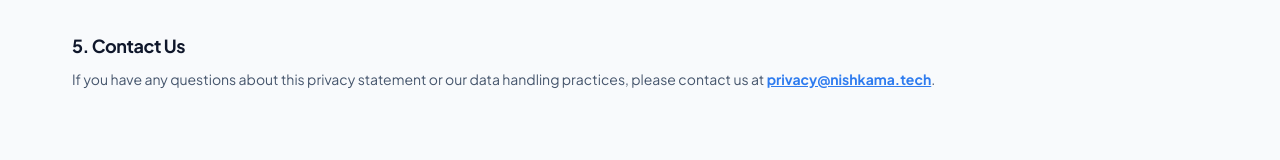
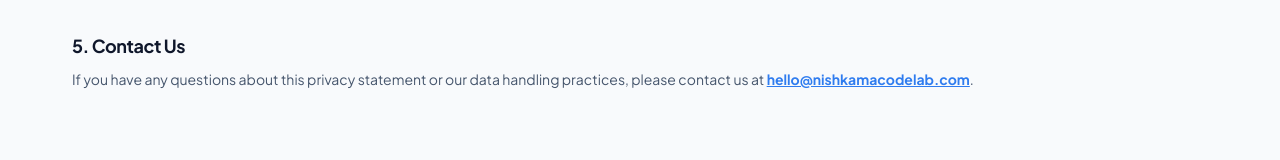
Before and after one commit to Yushu4u/nishkama-cl, a Next.js app: page /privacy-policy in a window 1280 px wide. Shown: the part 878-1038 px from the top of the page. Built offline with nearby package versions, Linux system fonts and the light colour scheme.

Commit message:
fix(privacy-policy): update contact email to hello@nishkamacodelab.com

```diff
--- a/src/app/privacy-policy/page.tsx
+++ b/src/app/privacy-policy/page.tsx
@@ -81,8 +81,8 @@ export default function PrivacyPolicyPage() {
             <p className="mt-2">
               If you have any questions about this privacy statement or our data handling
               practices, please contact us at{" "}
-              <a href="mailto:privacy@nishkama.tech" className="text-[#2F7CEF] font-bold underline hover:text-[#1E66D8]">
-                privacy@nishkama.tech
+              <a href="mailto:hello@nishkamacodelab.com" className="text-[#2F7CEF] font-bold underline hover:text-[#1E66D8]">
+                hello@nishkamacodelab.com
               </a>
               .
             </p>
```
